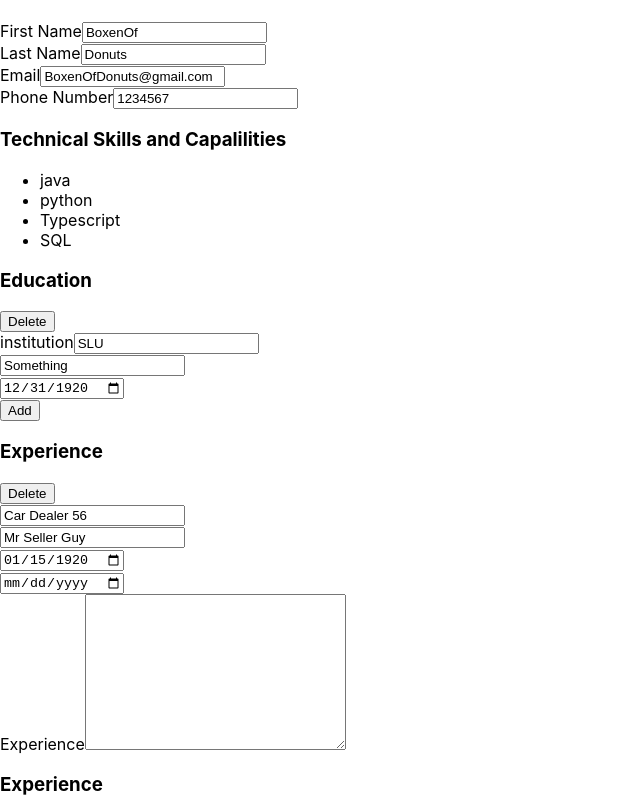
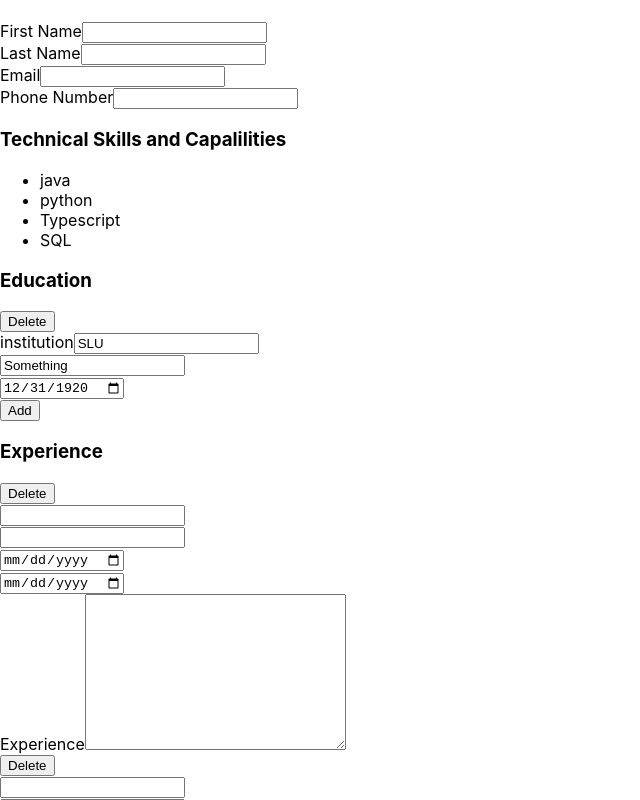
Before and after one commit to BoxenOfDonuts/cv-creator, a React (Create React App) app: page / in a window 1280 px wide. Shown: the top 800 px of the page, without its empty margins (0-640 px from the left). Built offline with nearby package versions, Linux system fonts and the light colour scheme.

Commit message:
refactor and event handler

```diff
--- a/src/App.js
+++ b/src/App.js
@@ -12,10 +12,10 @@ class App extends React.Component {
 
     this.state = {
       personal: {
-        name: 'BoxenOf',
-        lastName: 'Donuts',
-        email: 'BoxenOfDonuts@gmail.com',
-        phone: '1234567',
+        name: '',
+        lastName: '',
+        email: '',
+        phone: '',
       },
       skills: [
         'java',
@@ -53,6 +53,7 @@ class App extends React.Component {
     console.log(id)
     if (id === '') return
 
+    // this may need to be computed values
     switch(id) {
         case('education'):
           this.setState((state) => {
@@ -95,7 +96,7 @@ class App extends React.Component {
       return currentIndex !== index;
     })
 
-    this.setState({education,})
+    this.setState({education,});
 
   }
 
@@ -107,29 +108,32 @@ class App extends React.Component {
     this.setState({experience,})
   }
 
+  handleChange = (personal, name, value) => {
+    console.log(personal, name, value)
+    this.setState({
+      [personal]: {...this.state[personal], [name]: value}
+    });
+  }
+
   render() {
     return (
       <div>
         <Header />
-        <PersonalInfo  personalData={this.state.personal}/>
+        <PersonalInfo
+          personalData={this.state.personal}
+          onInputChange={this.handleChange}
+          parentKey={'personal'}
+        />
         <Skills skills={this.state.skills} />
-        {this.state.education.map((institution, index) =>
         <Education
-            key={institution.institution + institution.graduationDate}
-            education={institution}
-            index={index}
+          education={this.state.education}
           onClick={this.deleteEducation}
         />
-        )}
         <button className="add-button button" data-id="education" onClick={this.addAnotherSection}>Add</button>
-        {this.state.experience.map((company, index) =>
         <Experience
-            key={company.name + company.title}
-            experience={company}
-            index={index}
+          experience={this.state.experience}
           onClick={this.deleteExperience}
         />
-        )}
         <button className="add-button button" data-id="experience" onClick={this.addAnotherSection}>Add</button>
         {/* <Education education={this.state.education} onDelete={this.addAnotherSection} /> */}
         {/* <Experience experience={this.state.experience} /> */}
@@ -141,7 +145,3 @@ class App extends React.Component {
 }
 
 export default App;
-
-// notes for later:
-// headers (experience /education ) need to not be in the component if i'm rendering them like this
-// otherwise go back to the component making the forms itself like I had originally
--- a/src/components/Education.js
+++ b/src/components/Education.js
@@ -1,20 +1,24 @@
 import React from 'react';
 
-class Education extends React.Component {
-    handleClick(index) {
-        this.props.onClick(index)
+
+const EducationForm = (props) => {
+    const { institution, degree, graduationDate } = props.education;
+    const { index } = props;
+
+    const handleClicks = (index) => {
+        props.onClick(index);
     }
 
-    render() {
-        const { institution, degree, graduationDate } = this.props.education;
-        const { index } = this.props
+    const handleChange = (e) => {
+        console.log(e.target.value)
+    }
+
     return (
-            <div className="education">
-                <h3>Education</h3>
-                <button type="button" onClick={() =>this.handleClick(index)}>Delete</button>
+        <div>
+            <button type="button" onClick={() => handleClicks(index)}>Delete</button>
             <div>
                 <label htmlFor="institution">institution</label>
-                    <input type="text" name="institution" value={institution} required/>
+                <input type="text" name="institution" value={institution} onChange={handleChange} required/>
             </div>
             <div>
                 <label htmlFor="degree"></label>
@@ -27,6 +31,30 @@ class Education extends React.Component {
         </div>
     );
 }
+
+
+class Education extends React.Component {
+    handleClick = (index) => {
+        this.props.onClick(index)
+    }
+
+    render() {
+        const { education } = this.props;
+
+        return (
+            <div className="education">
+                <h3>Education</h3>
+                {education.map((institution, index) =>
+                    <EducationForm
+                        education={institution}
+                        index={index}
+                        key={institution.degree+institution.graduationDate}
+                        onClick={this.handleClick}
+                    />
+                )}
+            </div>
+        );
+    }
 }
 
 export default Education;
--- a/src/components/Experience.js
+++ b/src/components/Experience.js
@@ -1,17 +1,17 @@
 import React from 'react';
 
-class Experience extends React.Component {
-    handleClick(index) {
-        this.props.onClick(index)
+
+const EducationForm = (props) => {
+    const { company, title, tenureStart, tenureEnd } = props.experience;
+    const { index } = props;
+
+    const handleClick = (index) => {
+        props.onClick(index)
     }
 
-    render() {
-        const { company, title, tenureStart, tenureEnd } = this.props.experience;
-        const { index } = this.props;
     return (
-            <div className="experience">
-                <h3>Experience</h3>
-                <button type="button" onClick={() =>this.handleClick(index)}>Delete</button>
+        <div>
+            <button type="button" onClick={() =>handleClick(index)}>Delete</button>
             <div>
                 <label htmlFor="company"></label>
                 <input type="text" name="company" value={company} required/>
@@ -33,6 +33,28 @@ class Experience extends React.Component {
                 <textarea name="experience" cols="30" rows="10"></textarea>
             </div>
         </div>
+    )
+}
+
+class Experience extends React.Component {
+    HandleClick = (index) => {
+        this.props.onClick(index)
+    }
+
+    render() {
+        const { experience } = this.props;
+        return (
+            <div className="experience">
+                <h3>Experience</h3>
+                {experience.map((company, index) =>
+                    <EducationForm
+                        key={company.name + company.title}
+                        experience={experience}
+                        index={index}
+                        onClick={this.HandleClick}
+                    />
+                )}
+            </div>
         );
     }
 }
```
Lines whose indentation alone changed are shown as unchanged.
